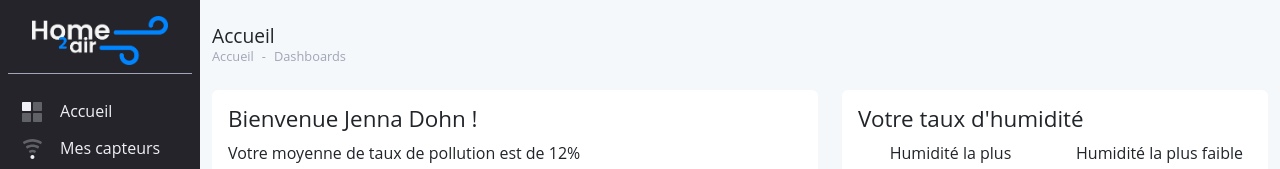
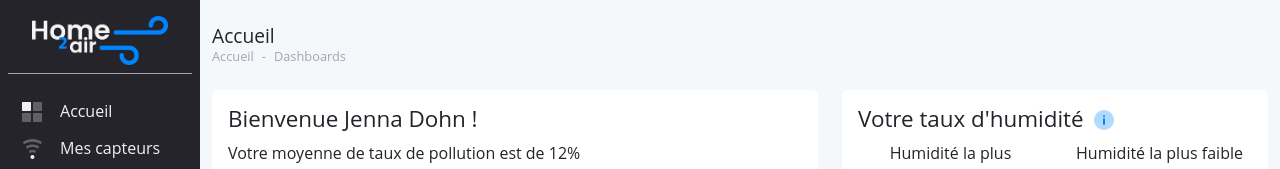
Before and after one commit to guillaume-bgr/HomeToAirDesktop, a React (Vite) app in the folder src/renderer/: page / in a window 1280 px wide. Shown: the top 169 px of the page. Built offline with nearby package versions, Linux system fonts and the light colour scheme.

Commit message:
Ajout emplacement helper composant Card

```diff
--- a/src/renderer/src/components/widgets/Card.jsx
+++ b/src/renderer/src/components/widgets/Card.jsx
@@ -2,11 +2,12 @@ function Card(props) {
     return (
         <div className={"card no-border " + props.className}>
             <div className="card-body">
-                <div className="card-header">
+                <div className="card-header d-flex align-items-center">
                     <div className="card-headings">
                         <h2 className="title">{props.title}</h2>
                         <span className="subtitle">{props.subtitle}</span>
                     </div>
+                    <div className="card-helper ms-2">{props.helper}</div>
                 </div>
                 <div className="card-content">
                     {props.children}
```
